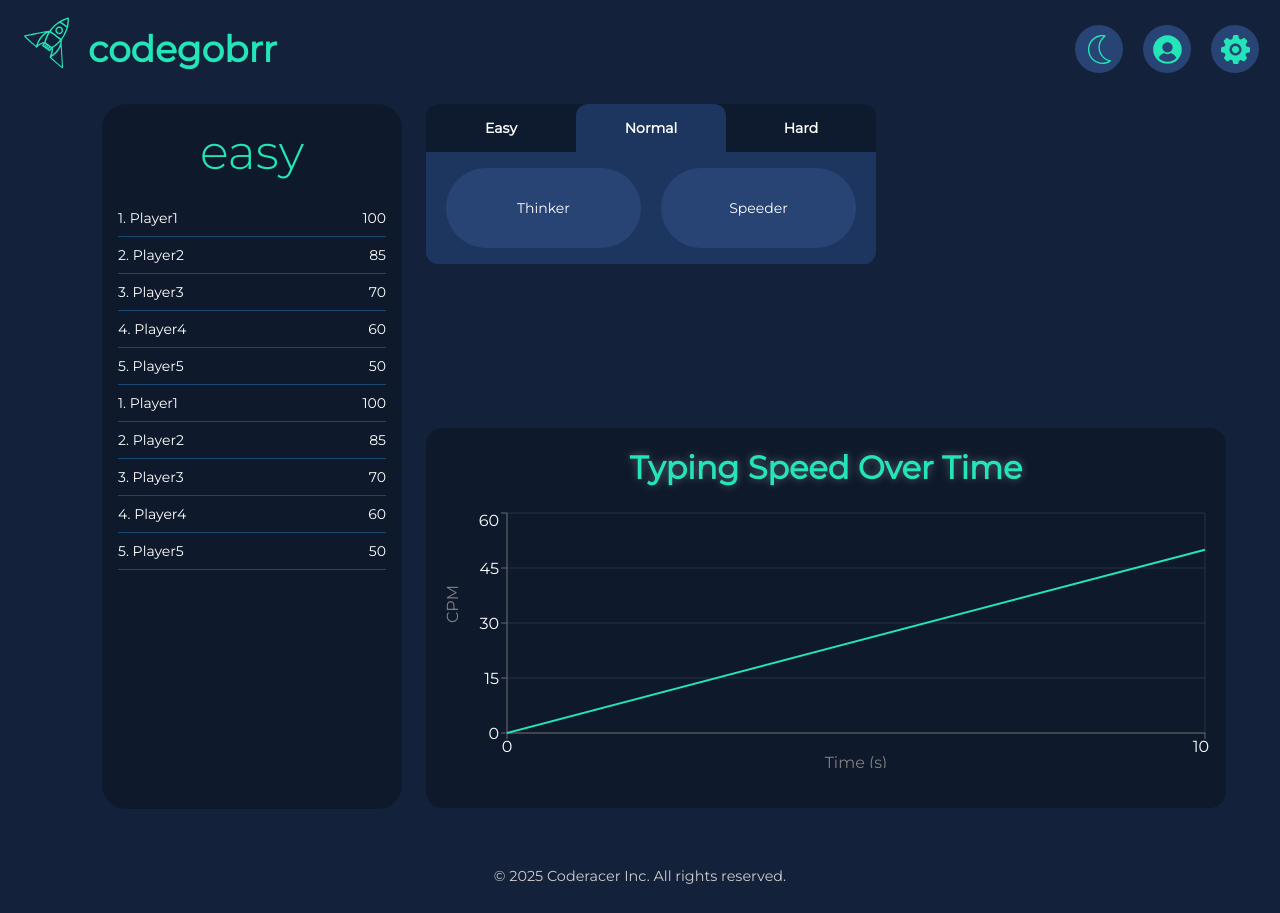
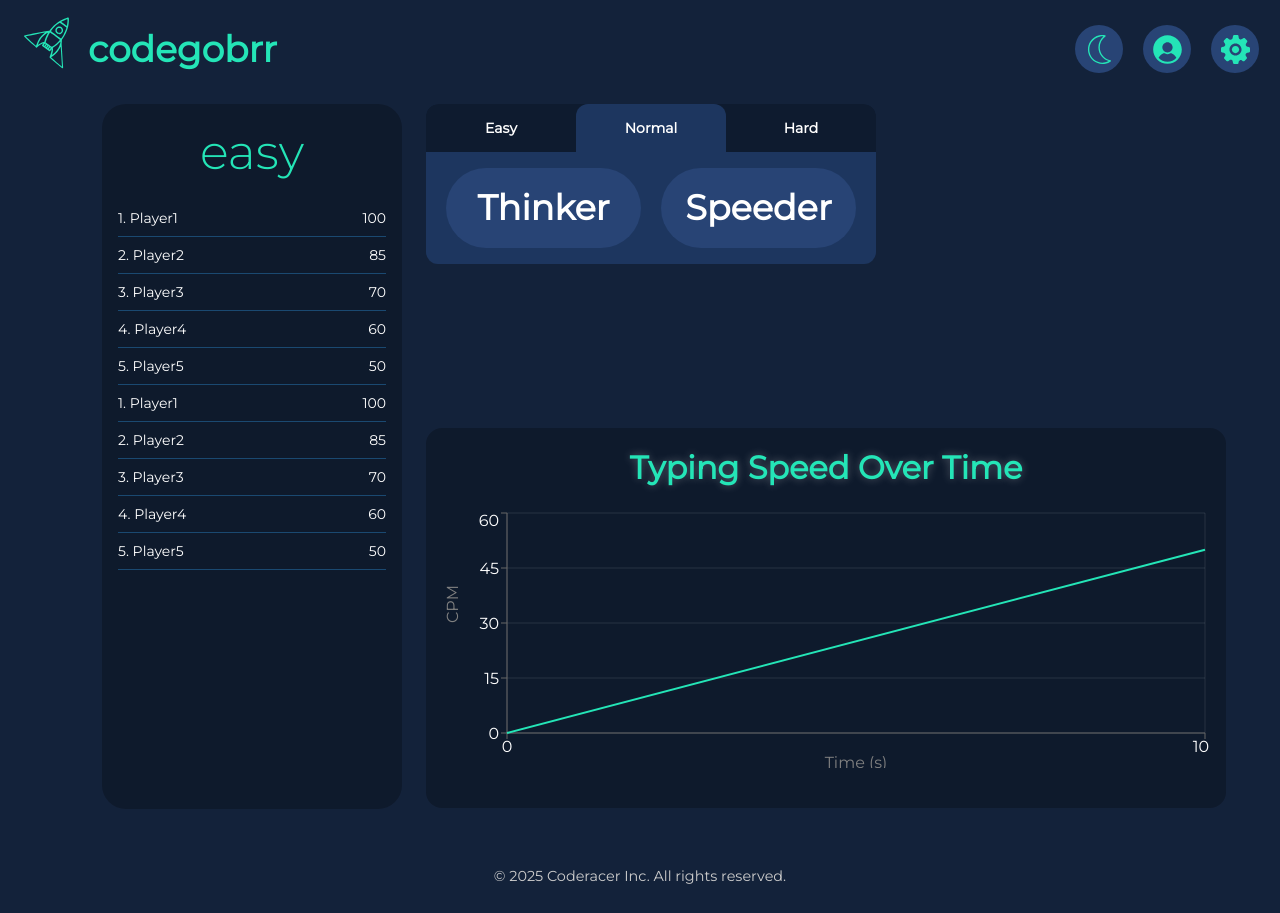
Before and after one commit to JavaBootcampJuly2025/Coderacer, a React (Create React App) app in the folder frontend/: page / in a window 1280 px wide. Built offline with nearby package versions, Linux system fonts and the light colour scheme.

Commit message:
Thinker and Speeder size increased

```diff
--- a/frontend/src/components/RightPanel.jsx
+++ b/frontend/src/components/RightPanel.jsx
@@ -18,7 +18,8 @@ const PANEL_CONFIG = {
         default: {
             width: '60',
             height: '20',
-            textSize: 'sm',
+            textSize: '35px',
+            fontWeight: 'bold',
             font: 'montserrat',
             background: 'var(--primary-button)',
             hoverBackground: 'var(--primary-button-hover)',
@@ -78,10 +79,12 @@ const RightPanel = () => {
                                     text-[${buttonConfig.textColor}]
                                     text-${buttonConfig.textSize}
                                     font-${buttonConfig.font}
+                                    font-${buttonConfig.fontWeight}
                                     cursor-pointer
                                     hover:bg-[${buttonConfig.hoverBackground}]
                                     transition-colors duration-${buttonConfig.transitionDuration}
                                 `}
+                                style={{ fontSize: buttonConfig.textSize }} // Apply textSize as fontSize
                                 onClick={onClick}
                             >
                                 {label}
```
